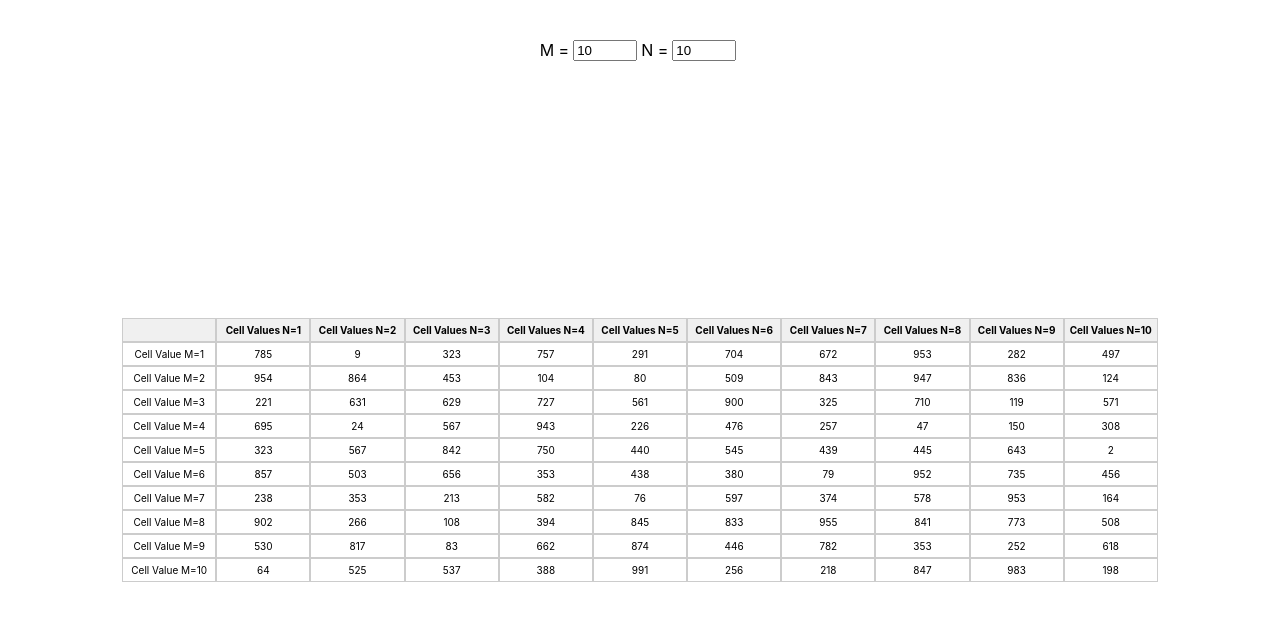
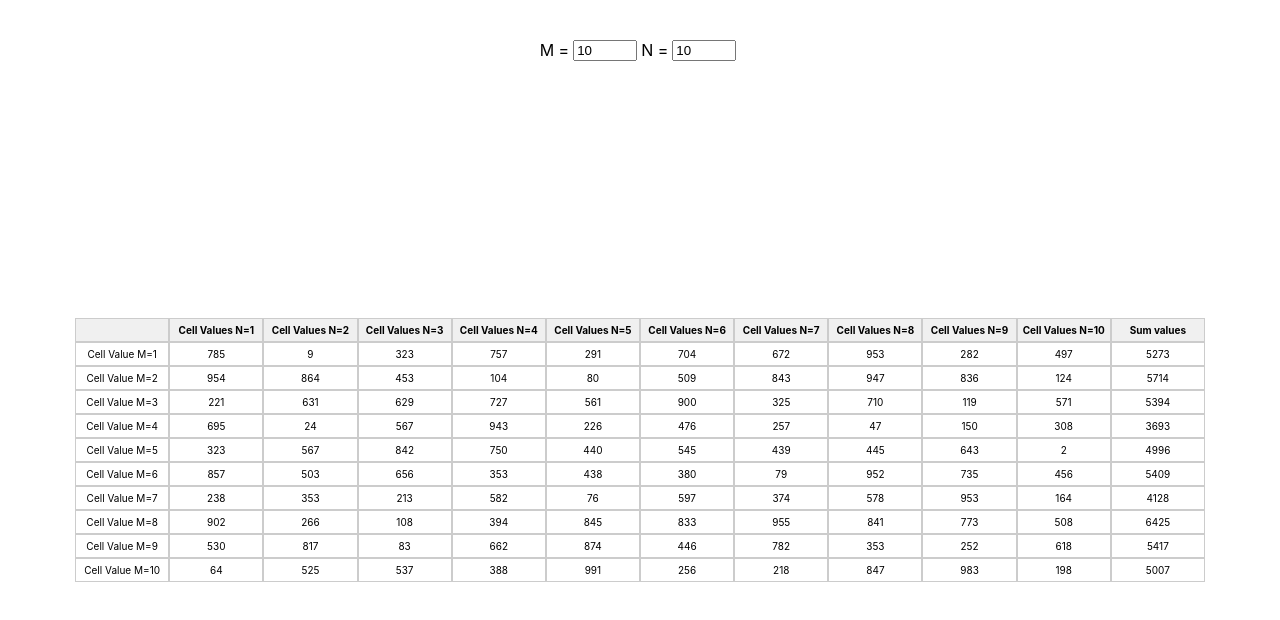
Before and after one commit to Yurii-Yanovitsky/Matrix-Table, a React (Create React App) app: page / in a window 1280 px wide. Shown: the top 620 px of the page. Built offline with nearby package versions, Linux system fonts and the light colour scheme.

Commit message:
Add sum column to table for aggregating row values.

```diff
--- a/src/components/MatrixTable.tsx
+++ b/src/components/MatrixTable.tsx
@@ -9,7 +9,7 @@ const MatrixTable = ({ matrix }: { matrix: Cell[][] }) => {
     <div
       className="grid-table"
       style={{
-        gridTemplateColumns: `repeat(${numberOfColumns + 1}, minmax(0, 1fr))`,
+        gridTemplateColumns: `repeat(${numberOfColumns + 2}, minmax(0, 1fr))`,
         gridTemplateRows: `repeat(${numberOfRows + 1}, minmax(0, 1fr))`,
       }}
     >
@@ -21,7 +21,13 @@ const MatrixTable = ({ matrix }: { matrix: Cell[][] }) => {
           }`}</div>
         );
       })}
+      <div className="header-cell">Sum values</div>
       {matrix.map((row, rowIndex) => {
+        const rowSum = row.reduce(
+          (accumulator, curr) => accumulator + curr.amount,
+          0
+        );
+
         return (
           <Fragment key={rowIndex + 1}>
             <div className="cell">{`Cell Value M=${rowIndex + 1}`}</div>
@@ -32,6 +38,7 @@ const MatrixTable = ({ matrix }: { matrix: Cell[][] }) => {
                 </div>
               );
             })}
+            <div className="cell">{rowSum}</div>
           </Fragment>
         );
       })}
```
